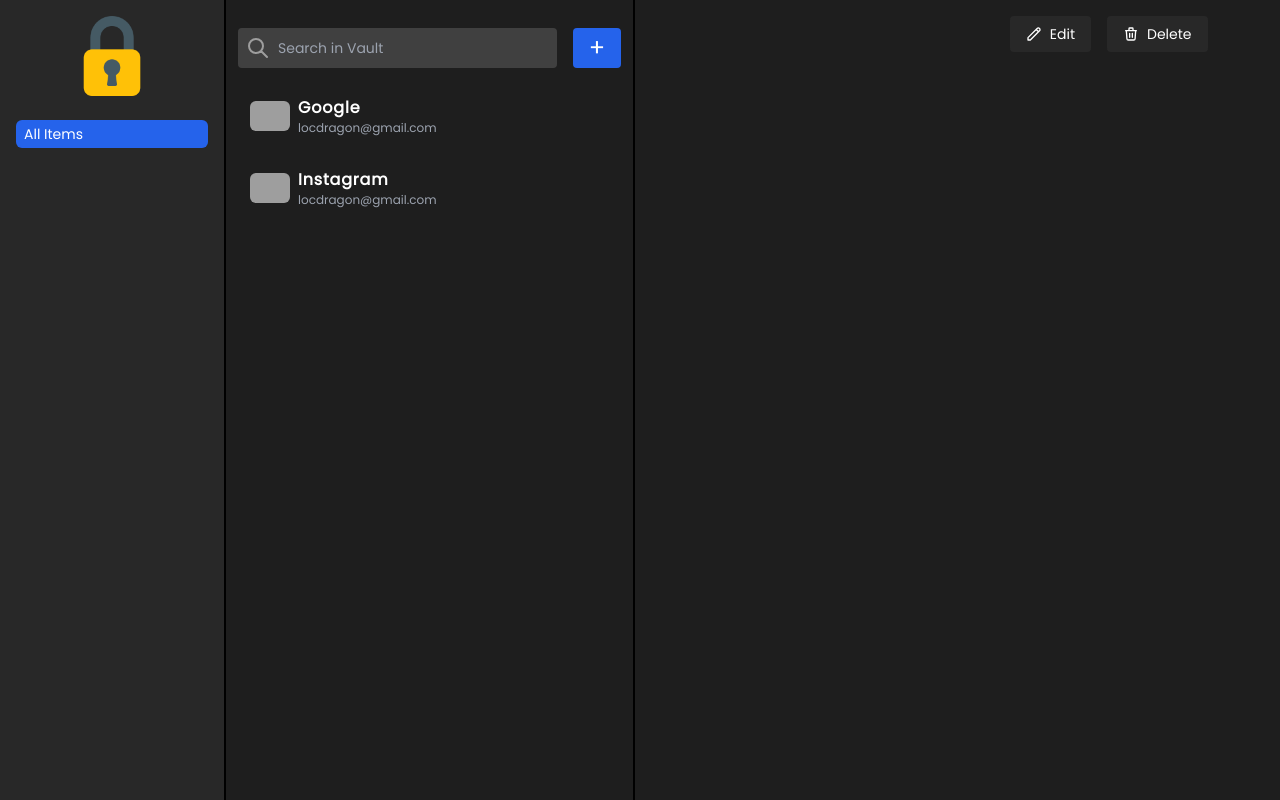
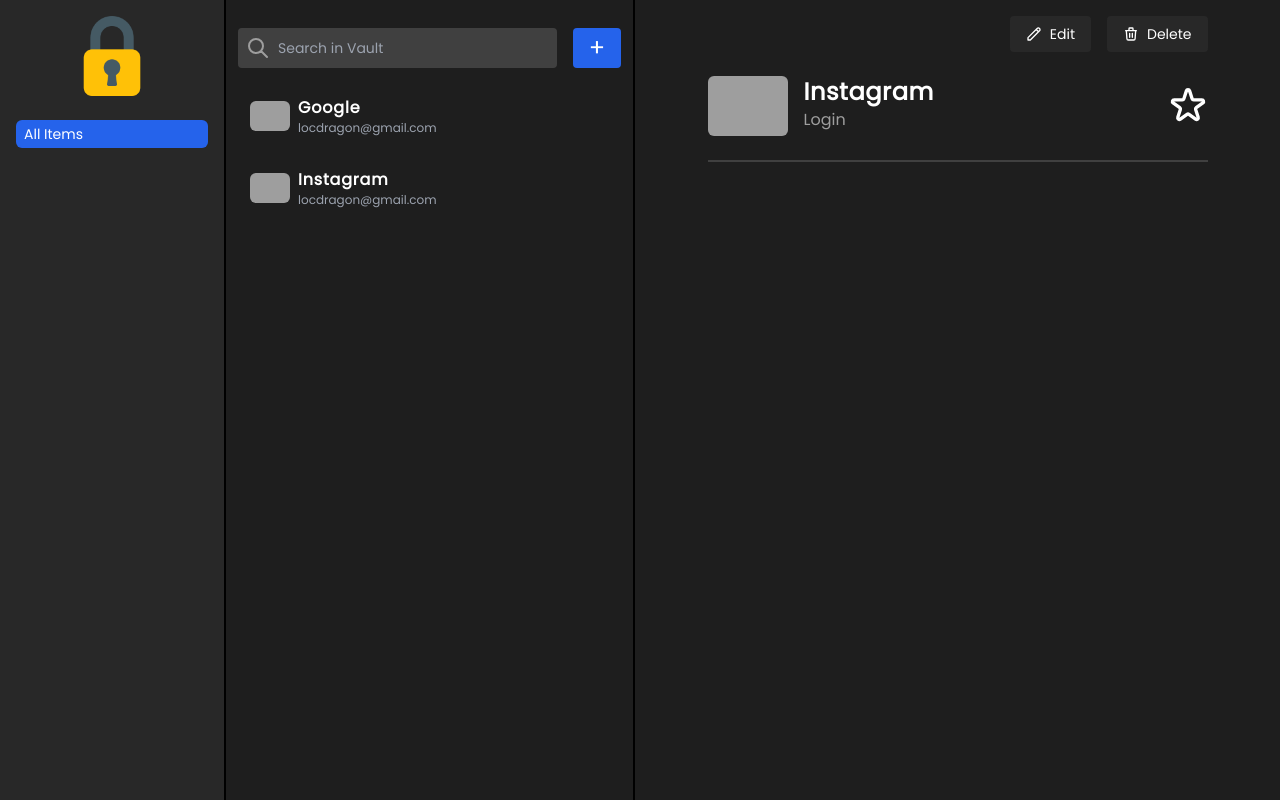
Before and after one commit to LaupWing/password_manager, a React (Create React App) app: page / in a window 1280 px wide. Built offline with nearby package versions, Linux system fonts and the light colour scheme; grey boxes are pictures that could not be loaded.

Commit message:
header finished

```diff
--- a/src/Detail/Detail.tsx
+++ b/src/Detail/Detail.tsx
@@ -49,6 +49,32 @@
                   Delete
                </button>
             </div>
+            <header className="py-6 text-white flex border-b-2 border-black-lightest">
+               <img
+                  src="https://logo.clearbit.com/instagram.com"
+                  alt="instagram"
+                  className="w-20 rounded-md"
+               />
+               <div className="ml-4">
+                  <h2 className="text-2xl font-semibold tracking-wide">Instagram</h2>
+                  <p className="text-mainGrey">Login</p>
+               </div>
+               <svg
+                  className="w-10 h-10 my-auto ml-auto"
+                  fill="none"
+                  stroke="currentColor"
+                  viewBox="0 0 24 24"
+                  xmlns="http://www.w3.org/2000/svg"
+               >
+                  <path
+                     stroke-linecap="round"
+                     stroke-linejoin="round"
+                     stroke-width="2"
+                     d="M11.049 2.927c.3-.921 1.603-.921 1.902 0l1.519 4.674a1 1 0 00.95.69h4.915c.969 0 1.371 1.24.588 1.81l-3.976 2.888a1 1 0 00-.363 1.118l1.518 4.674c.3.922-.755 1.688-1.538 1.118l-3.976-2.888a1 1 0 00-1.176 0l-3.976 2.888c-.783.57-1.838-.197-1.538-1.118l1.518-4.674a1 1 0 00-.363-1.118l-3.976-2.888c-.784-.57-.38-1.81.588-1.81h4.914a1 1 0 00.951-.69l1.519-4.674z"
+                  >
+                  </path>
+               </svg>
+            </header>
          </div>
       </div>
    )
```
